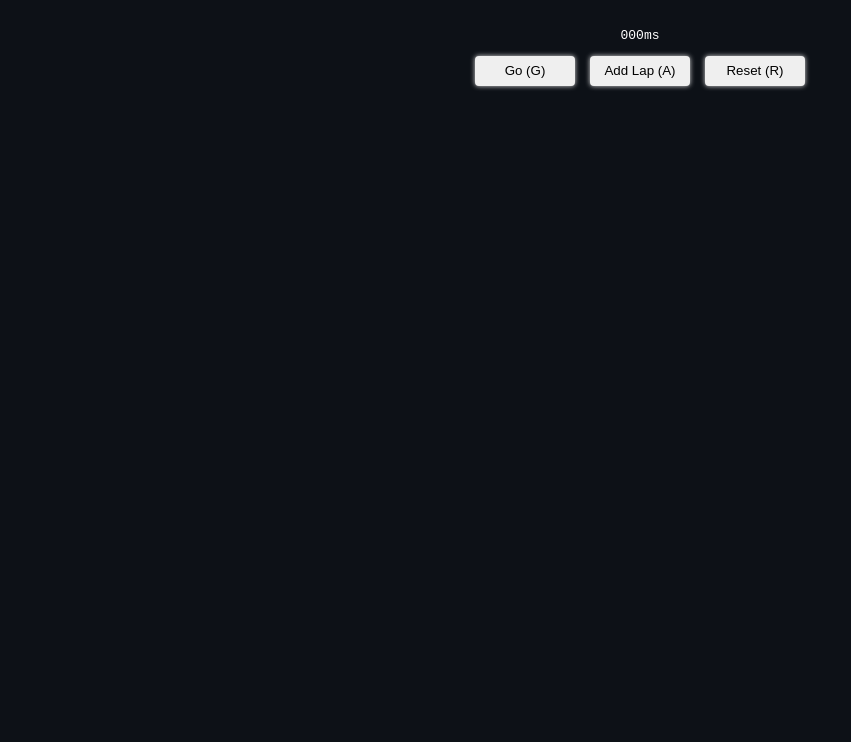
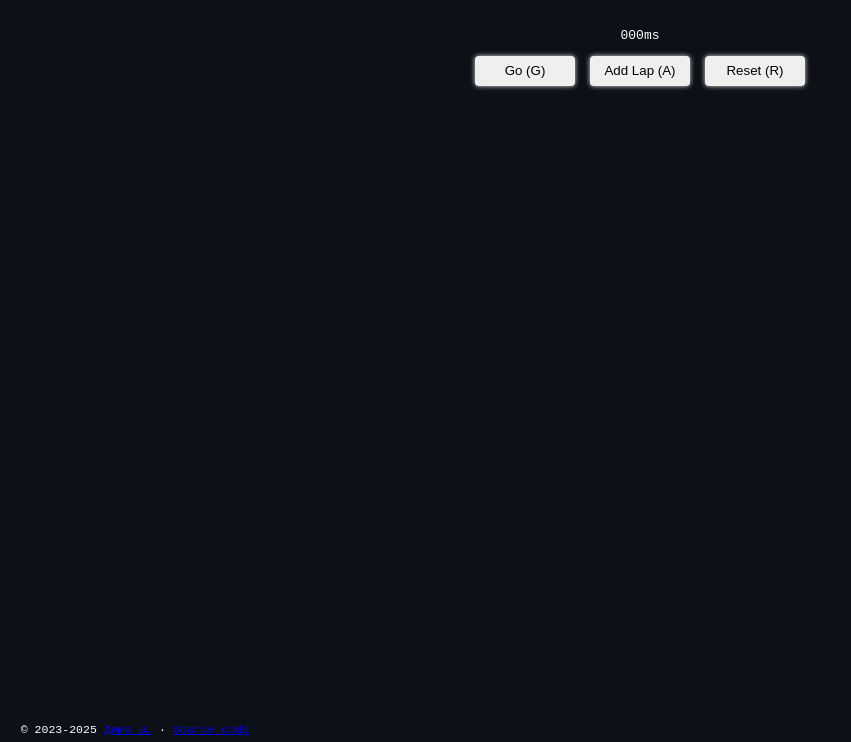
Before and after one commit to sh-dima/stopwatch, a plain HTML site: page index.html in a window 1280 px wide. Shown: the part 58-800 px from the top of the page, without its empty margins (0-851 px from the left). Drawn offline with Linux system fonts and the light colour scheme.

Commit message:
Add copyright and source code link

```diff
--- a/index.html
+++ b/index.html
@@ -39,5 +39,9 @@
 		</div>
 	</body>
 
+	<div class="footer">
+		<p class="footer-text">&copy; 2023-2025 <a href="https://gitlab.com/shdima" target="_blank" class="author">Дима Ш.</a> &centerdot; <a href="https://gitlab.com/shdima/stopwatch" target="_blank">Source code</a></p>
+	</div>
+
 	<script src="./stopwatch.js"></script>
 </html>
--- a/stopwatch.css
+++ b/stopwatch.css
@@ -105,3 +105,24 @@ img.credits-icon {
 	margin-right: 6px;
 	height: 12px;
 }
+
+div.footer {
+	position: fixed;
+
+	bottom: 0;
+
+	width: 100%;
+
+	padding-top: 0.5vmax;
+	padding-bottom: 0.5vmax;
+}
+
+p.footer-text {
+	font-size: 0.9vmax;
+
+	margin-bottom: 0;
+	margin-top: 0;
+
+	font-family: monospace;
+	margin-left: 1%
+}
```
